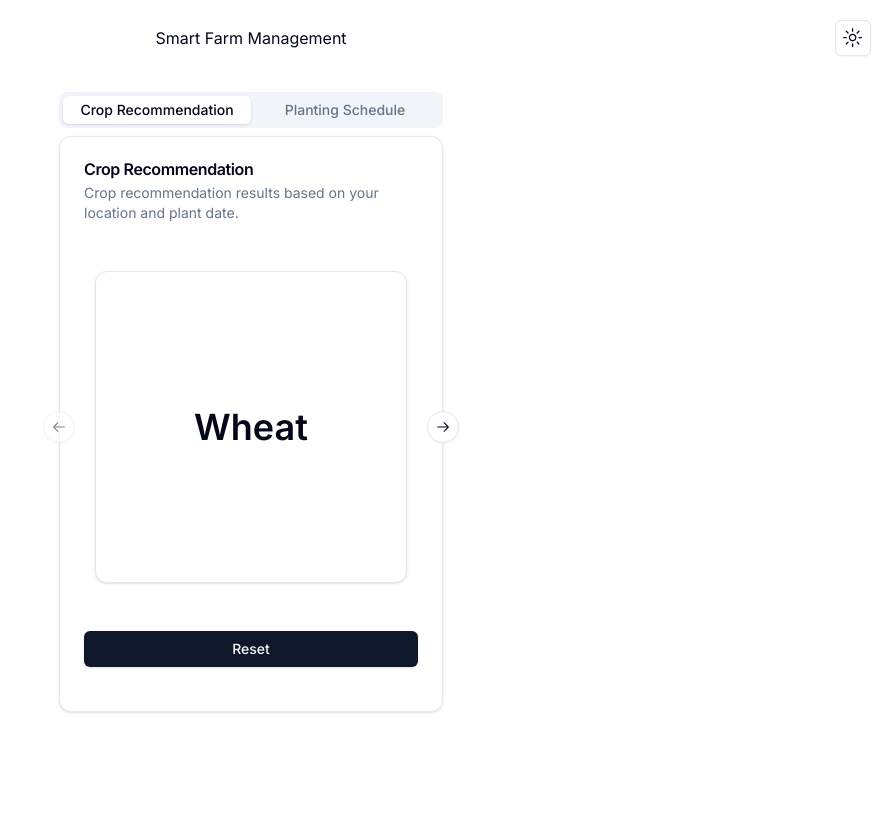
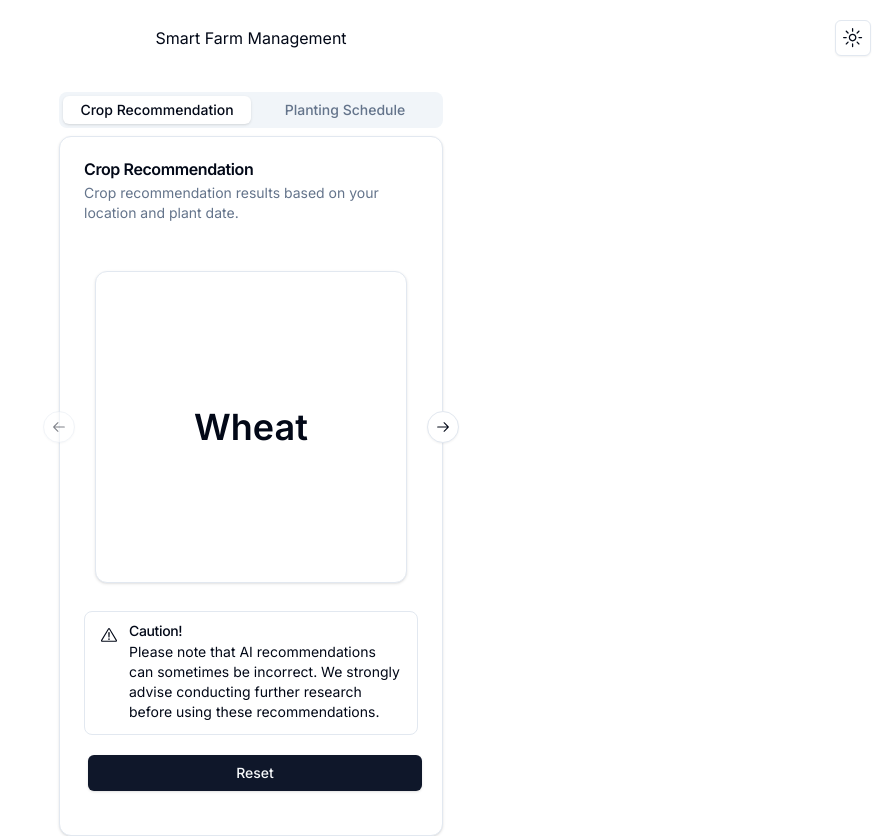
Before and after one commit to unpervertedkid/smart-farm-frontend, a Next.js app: page / in a window 1280 px wide. Both pictures are taken after a click on the button "Get Recommendation". Shown: the whole page, without its empty margins (389-1280 px from the left). Before the commit the page ends 800 px from the top, so only its background shows below. Built offline with nearby package versions, Linux system fonts and the light colour scheme.

Commit message:
feat: Added a caution alert

```diff
--- /dev/null
+++ b/components/ui/alert.tsx
@@ -0,0 +1,59 @@
+import * as React from "react"
+import { cva, type VariantProps } from "class-variance-authority"
+
+import { cn } from "@/lib/utils"
+
+const alertVariants = cva(
+  "relative w-full rounded-lg border px-4 py-3 text-sm [&>svg+div]:translate-y-[-3px] [&>svg]:absolute [&>svg]:left-4 [&>svg]:top-4 [&>svg]:text-foreground [&>svg~*]:pl-7",
+  {
+    variants: {
+      variant: {
+        default: "bg-background text-foreground",
+        destructive:
+          "border-destructive/50 text-destructive dark:border-destructive [&>svg]:text-destructive",
+      },
+    },
+    defaultVariants: {
+      variant: "default",
+    },
+  }
+)
+
+const Alert = React.forwardRef<
+  HTMLDivElement,
+  React.HTMLAttributes<HTMLDivElement> & VariantProps<typeof alertVariants>
+>(({ className, variant, ...props }, ref) => (
+  <div
+    ref={ref}
+    role="alert"
+    className={cn(alertVariants({ variant }), className)}
+    {...props}
+  />
+))
+Alert.displayName = "Alert"
+
+const AlertTitle = React.forwardRef<
+  HTMLParagraphElement,
+  React.HTMLAttributes<HTMLHeadingElement>
+>(({ className, ...props }, ref) => (
+  <h5
+    ref={ref}
+    className={cn("mb-1 font-medium leading-none tracking-tight", className)}
+    {...props}
+  />
+))
+AlertTitle.displayName = "AlertTitle"
+
+const AlertDescription = React.forwardRef<
+  HTMLParagraphElement,
+  React.HTMLAttributes<HTMLParagraphElement>
+>(({ className, ...props }, ref) => (
+  <div
+    ref={ref}
+    className={cn("text-sm [&_p]:leading-relaxed", className)}
+    {...props}
+  />
+))
+AlertDescription.displayName = "AlertDescription"
+
+export { Alert, AlertTitle, AlertDescription }
--- a/components/ui/crop-recommendation.tsx
+++ b/components/ui/crop-recommendation.tsx
@@ -1,5 +1,7 @@
 import React from "react";
 import { Card, CardContent, CardDescription, CardHeader, CardTitle, CardFooter } from "@/components/ui/card";
+import { ExclamationTriangleIcon } from "@radix-ui/react-icons"
+import { Alert, AlertDescription, AlertTitle } from "@/components/ui/alert"
 import { Label } from "@/components/ui/label";
 import { Button } from "@/components/ui/button";
 import DatePickerWithPresets from "@/components/ui/datepicker";
@@ -104,8 +106,9 @@
                     <CropCarousel crops={recommendedCrops} />
                 </div>
             </CardContent>
-            <CardFooter className="flex flex-col items-start space-y-2 w-full">
-                <div className="flex items-center space-x-2 mb-5 w-full">
+            <CardFooter className="flex flex-col items-start space-y-2">
+                <div className="flex flex-col items-center space-x-2 mb-5 w-full">
+                    <Caution />
                     <Button variant="default" className="w-full px-5 py-3 mt-5" onClick={resetRecommendation}>
                         Reset
                     </Button>
@@ -230,7 +233,8 @@
                 </div>
             </CardContent>
             <CardFooter className="flex flex-col items-start space-y-2">
-                <div className="flex items-center space-x-2 mb-5 w-full">
+                <div className="flex flex-col items-center space-x-2 mb-5 w-full">
+                    <Caution />
                     <Button variant="default" className="w-full px-5 py-3 mt-5" onClick={resetRecommendation}>
                         Reset
                     </Button>
@@ -239,3 +243,16 @@
         </Card>
     );
 }
+
+
+export function Caution() {
+    return (
+        <Alert>
+            <ExclamationTriangleIcon className="h-4 w-4" />
+            <AlertTitle>Caution!</AlertTitle>
+            <AlertDescription>
+                Please note that AI recommendations can sometimes be incorrect. We strongly advise conducting further research before using these recommendations.
+            </AlertDescription>
+        </Alert>
+    )
+}
```
